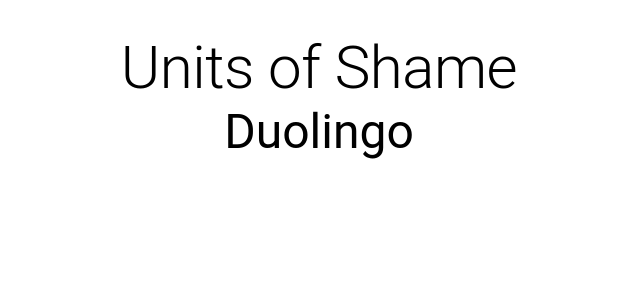
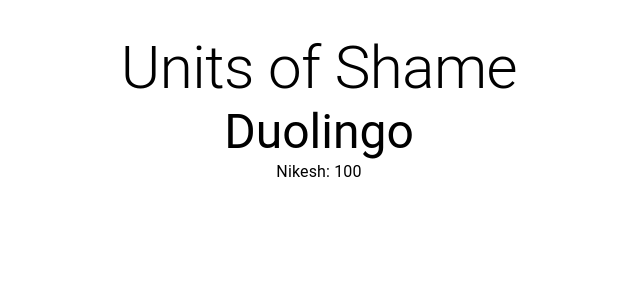
Before and after one commit to nikeshnazareth/units-of-shame, a React (Create React App) app: page / in a window 1280 px wide. Shown: the top 300 px of the page, without its empty margins (321-961 px from the left). Built offline with nearby package versions, Linux system fonts and the light colour scheme.

Commit message:
Create skeleton DuolingoContext

```diff
--- a/src/App.tsx
+++ b/src/App.tsx
@@ -1,11 +1,16 @@
 import { Typography, Box } from "@mui/material";
+import { DuolingoProvider } from "./DuolingoContext";
+import Scores from "./Scores"
 
 function App() {
   return (
-    <Box p={2} mt={2} textAlign="center">
-      <Typography variant="h2">Units of Shame</Typography>
-      <Typography variant="h3">Duolingo</Typography>
-    </Box>
+    <DuolingoProvider>
+      <Box p={2} mt={2} textAlign="center">
+        <Typography variant="h2">Units of Shame</Typography>
+        <Typography variant="h3">Duolingo</Typography>
+        <Scores></Scores>
+      </Box>
+    </DuolingoProvider>
   );
 }
 
--- /dev/null
+++ b/src/DuolingoContext.tsx
@@ -0,0 +1,36 @@
+import React, { Component, createContext } from "react";
+
+interface IProps {
+  children: React.ReactNode;
+}
+
+interface IState {
+  XP: number;
+}
+
+export class DuolingoProvider extends Component<IProps, IState> {
+  constructor(props: IProps) {
+    super(props);
+    this.state = {
+      XP: 100,
+    };
+  }
+
+  getXP = (): number => this.state.XP;
+
+  render() {
+    const { getXP } = this;
+    return (
+      <DuolingoContext.Provider value={{ getXP }}>
+        {this.props.children}
+      </DuolingoContext.Provider>
+    );
+  }
+}
+
+type DuolingoContextProps = {
+  getXP(): number;
+};
+
+export const DuolingoContext: React.Context<DuolingoContextProps> =
+  createContext({} as DuolingoContextProps);
--- /dev/null
+++ b/src/Scores.tsx
@@ -0,0 +1,12 @@
+import { Typography } from "@mui/material";
+import { useContext } from "react";
+
+import { DuolingoContext } from "./DuolingoContext";
+
+const Scores = () => {
+  const duo = useContext(DuolingoContext);
+  const XP = duo.getXP();
+  return <Typography variant="body1">Nikesh: {XP}</Typography>;
+};
+
+export default Scores;
```
